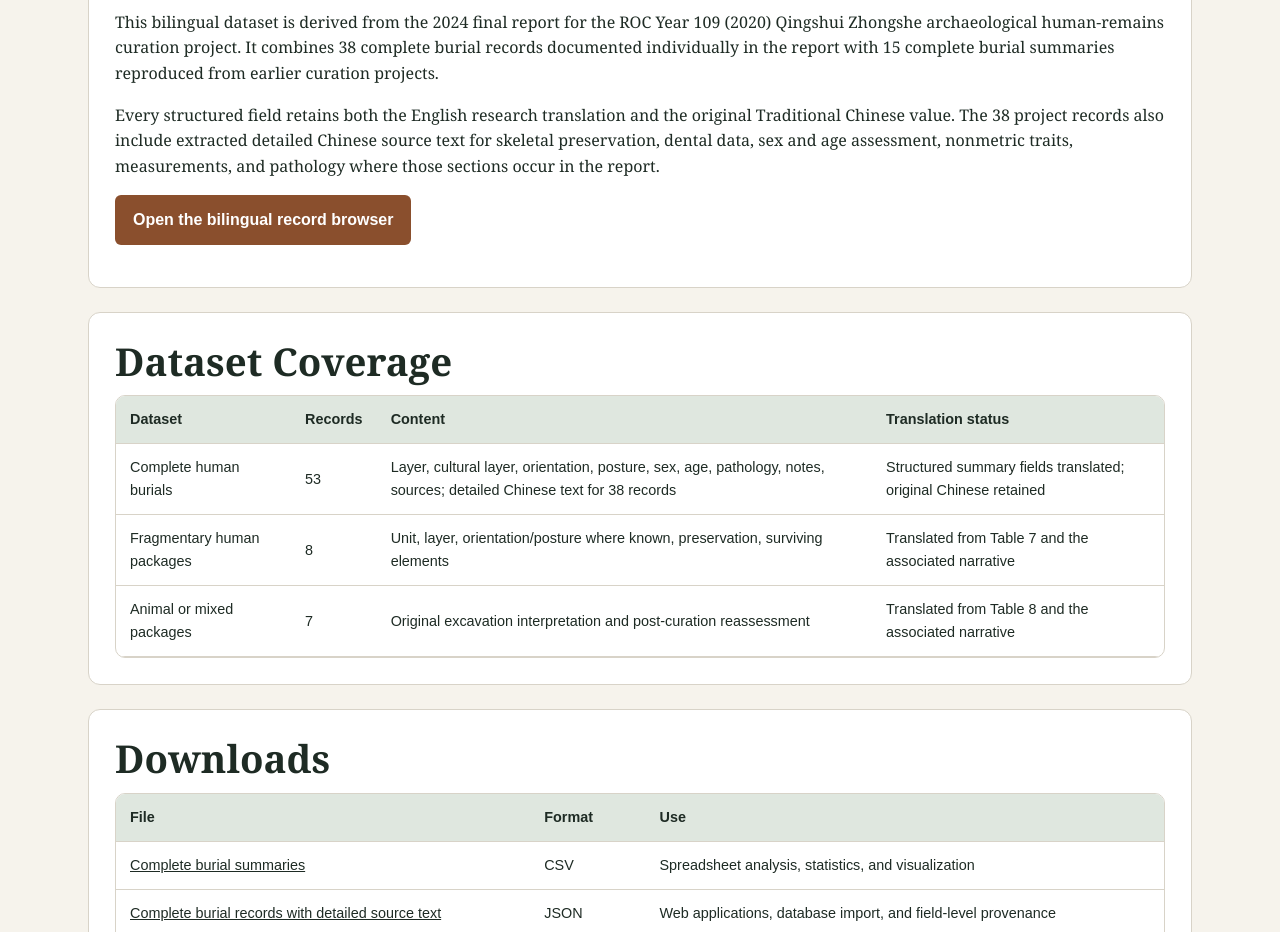
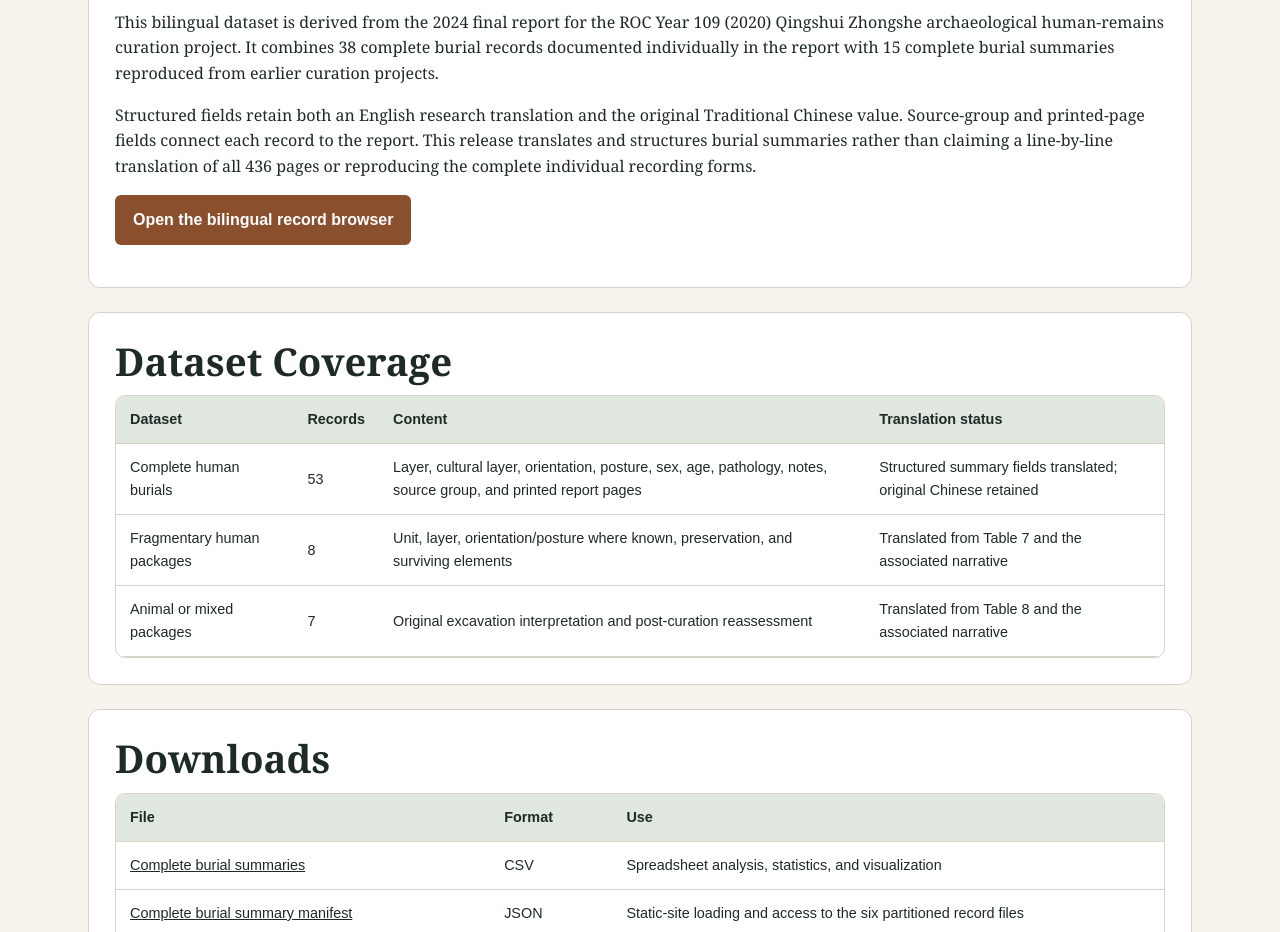
Before and after one commit to Tilkin85/tb-asia-map, a plain HTML site: page database.html in a window 1280 px wide. Shown: the part 520-1452 px from the top of the page. Drawn offline with Linux system fonts and the light colour scheme.

Commit message:
Correct report dataset scope and download descriptions

```diff
--- a/database.html
+++ b/database.html
@@ -38,7 +38,7 @@
       <section class="content-panel">
         <h2>Qingshui Zhongshe Human Burial Dataset</h2>
         <p>This bilingual dataset is derived from the 2024 final report for the ROC Year 109 (2020) Qingshui Zhongshe archaeological human-remains curation project. It combines 38 complete burial records documented individually in the report with 15 complete burial summaries reproduced from earlier curation projects.</p>
-        <p>Every structured field retains both the English research translation and the original Traditional Chinese value. The 38 project records also include extracted detailed Chinese source text for skeletal preservation, dental data, sex and age assessment, nonmetric traits, measurements, and pathology where those sections occur in the report.</p>
+        <p>Structured fields retain both an English research translation and the original Traditional Chinese value. Source-group and printed-page fields connect each record to the report. This release translates and structures burial summaries rather than claiming a line-by-line translation of all 436 pages or reproducing the complete individual recording forms.</p>
         <p><a class="button primary" href="chingshui-data.html">Open the bilingual record browser</a></p>
       </section>
 
@@ -48,8 +48,8 @@
           <table>
             <thead><tr><th>Dataset</th><th>Records</th><th>Content</th><th>Translation status</th></tr></thead>
             <tbody>
-              <tr><td>Complete human burials</td><td>53</td><td>Layer, cultural layer, orientation, posture, sex, age, pathology, notes, sources; detailed Chinese text for 38 records</td><td>Structured summary fields translated; original Chinese retained</td></tr>
-              <tr><td>Fragmentary human packages</td><td>8</td><td>Unit, layer, orientation/posture where known, preservation, surviving elements</td><td>Translated from Table 7 and the associated narrative</td></tr>
+              <tr><td>Complete human burials</td><td>53</td><td>Layer, cultural layer, orientation, posture, sex, age, pathology, notes, source group, and printed report pages</td><td>Structured summary fields translated; original Chinese retained</td></tr>
+              <tr><td>Fragmentary human packages</td><td>8</td><td>Unit, layer, orientation/posture where known, preservation, and surviving elements</td><td>Translated from Table 7 and the associated narrative</td></tr>
               <tr><td>Animal or mixed packages</td><td>7</td><td>Original excavation interpretation and post-curation reassessment</td><td>Translated from Table 8 and the associated narrative</td></tr>
             </tbody>
           </table>
@@ -63,7 +63,7 @@
             <thead><tr><th>File</th><th>Format</th><th>Use</th></tr></thead>
             <tbody>
               <tr><td><a href="data/chingshui-chongshe-records.csv" download>Complete burial summaries</a></td><td>CSV</td><td>Spreadsheet analysis, statistics, and visualization</td></tr>
-              <tr><td><a href="data/chingshui-chongshe-records.json" download>Complete burial records with detailed source text</a></td><td>JSON</td><td>Web applications, database import, and field-level provenance</td></tr>
+              <tr><td><a href="data/chingshui-chongshe-records.json" download>Complete burial summary manifest</a></td><td>JSON</td><td>Static-site loading and access to the six partitioned record files</td></tr>
               <tr><td><a href="data/chingshui-chongshe-fragmentary.csv" download>Fragmentary / animal / mixed summaries</a></td><td>CSV</td><td>Spreadsheet analysis</td></tr>
               <tr><td><a href="data/chingshui-chongshe-fragmentary.json" download>Fragmentary / animal / mixed records</a></td><td>JSON</td><td>Web applications and database import</td></tr>
               <tr><td><a href="data/README.md">Data documentation</a></td><td>Markdown</td><td>Scope, uncertainty, translation, and page-reference notes</td></tr>
@@ -80,6 +80,6 @@
     </div>
   </main>
 
-  <footer class="site-footer"><p>East & Southeast Asia Archaeology Project · Digital research website</p></footer>
+  <footer class="site-footer"><p>East &amp; Southeast Asia Archaeology Project · Digital research website</p></footer>
 </body>
 </html>
```
